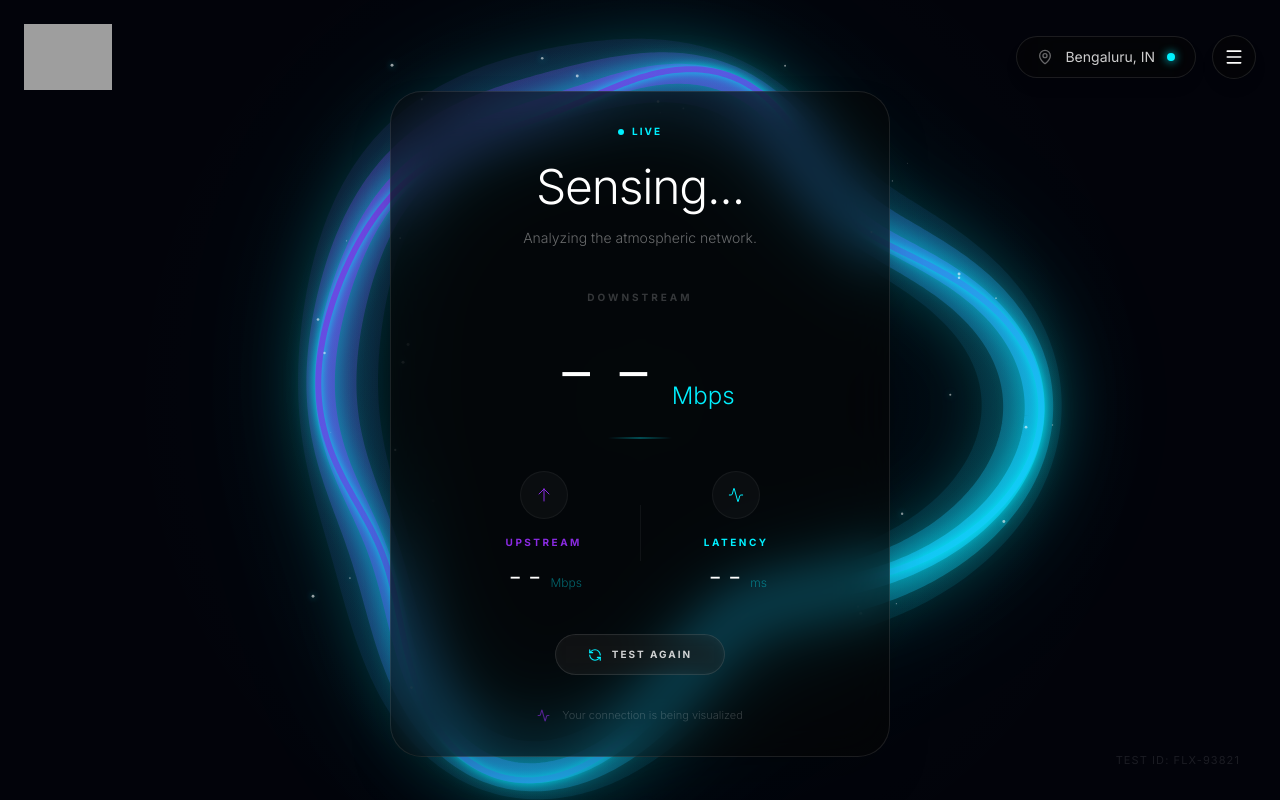
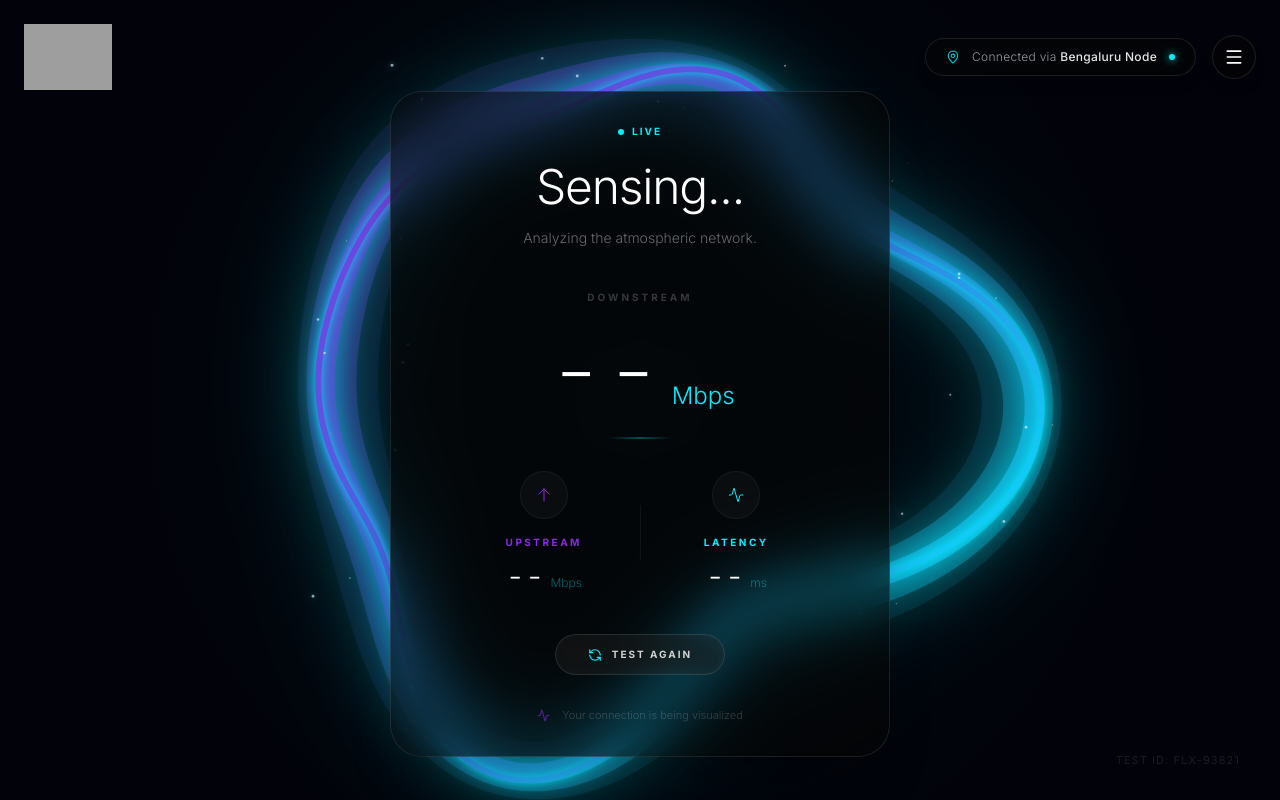
Before and after one commit to Aura-360-Studio/fluxa, a Next.js app: page / in a window 1280 px wide. Built offline with nearby package versions, Linux system fonts and the light colour scheme; no server answers; grey boxes are pictures that could not be loaded.

Commit message:
feat: implement atmospheric network node detection

```diff
--- /dev/null
+++ b/src/app/api/location/route.ts
@@ -0,0 +1,27 @@
+import { NextRequest, NextResponse } from 'next/server';
+
+export const runtime = 'edge';
+
+export async function GET(request: NextRequest) {
+  // Try to get location from Vercel/Cloudflare headers
+  const city = request.headers.get('x-vercel-ip-city');
+  const country = request.headers.get('x-vercel-ip-country');
+  const region = request.headers.get('x-vercel-ip-country-region');
+
+  if (city && country) {
+    return NextResponse.json({
+      city,
+      country,
+      region,
+      node: `${city} Node`
+    });
+  }
+
+  // Fallback if not on Vercel or headers missing
+  return NextResponse.json({
+    city: 'Bengaluru',
+    country: 'IN',
+    region: 'KA',
+    node: 'Bengaluru Node'
+  });
+}
--- a/src/app/page.tsx
+++ b/src/app/page.tsx
@@ -13,8 +13,20 @@ export default function Home() {
   const { state, metrics, startTest } = useSpeedTestStore();
   const { reducedMotion, toggleReducedMotion } = useSettingsStore();
   const [isMenuOpen, setIsMenuOpen] = useState(false);
+  const [nodeName, setNodeName] = useState("Bengaluru Node");
+
   useEffect(() => {
     startTest();
+
+    // Fetch nearest network node
+    fetch('/api/location')
+      .then(res => res.json())
+      .then(data => {
+        if (data.city) {
+          setNodeName(`${data.city} Node`);
+        }
+      })
+      .catch(() => setNodeName("Bengaluru Node"));
   }, [startTest]);
 
   const getStateMessage = () => {
@@ -56,10 +68,10 @@ export default function Home() {
         </div>
 
         <div className="flex items-center gap-4 pointer-events-auto relative">
-          <div className="hidden md:flex items-center gap-3 bg-[#050505]/60 border border-white/10 rounded-full px-5 py-2.5 text-sm text-white/80 backdrop-blur-xl shadow-lg">
-            <MapPin size={16} className="text-white/40" />
-            <span>Bengaluru, IN</span>
-            <span className="w-2 h-2 rounded-full bg-[#00f0ff] shadow-[0_0_10px_#00f0ff] animate-pulse"></span>
+          <div className="hidden md:flex items-center gap-3 bg-[#050505]/60 border border-white/10 rounded-full px-5 py-2.5 text-xs text-white/60 backdrop-blur-xl shadow-lg">
+            <MapPin size={14} className="text-[#00f0ff] opacity-80" />
+            <span className="font-light tracking-wide">Connected via <span className="text-white/90 font-medium">{nodeName}</span></span>
+            <span className="w-1.5 h-1.5 rounded-full bg-[#00f0ff] shadow-[0_0_8px_#00f0ff] animate-pulse"></span>
           </div>
 
           <div className="relative">
```
